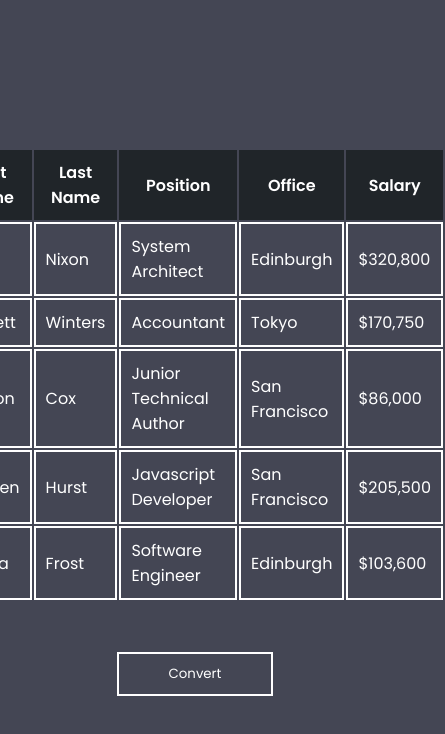
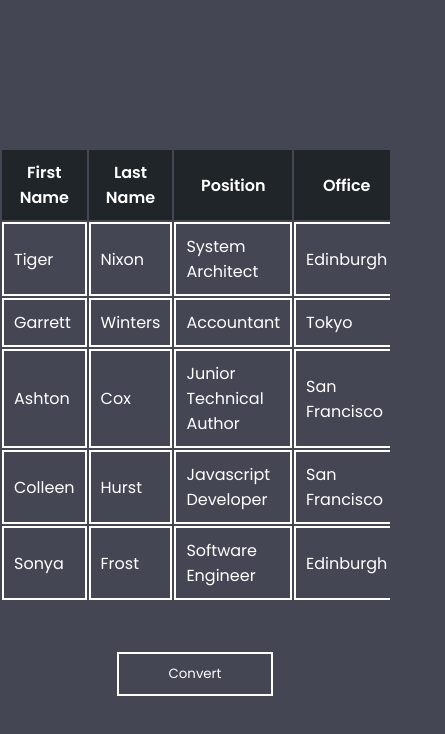
Before and after one commit to Kc1t/Html2Excel, a plain HTML site: page index.html in a window 390 px wide. Shown: the whole page, 445 px wide, since content can reach past the window. Drawn offline with Linux system fonts and the light colour scheme.

Commit message:
Responsividade + Icon

```diff
--- a/assets/css/style.css
+++ b/assets/css/style.css
@@ -48,3 +48,12 @@ button:hover{
     font-weight: bold;
     transition: 2ms ease;
 }
+
+@media (max-width: 767px) {
+    .table {
+      display: block;
+      width: 100%;
+      overflow-x: auto;
+      -webkit-overflow-scrolling: touch;
+    }
+  }
--- a/index.html
+++ b/index.html
@@ -5,7 +5,8 @@
     <meta http-equiv="X-UA-Compatible" content="IE=edge">
     <meta name="viewport" content="width=device-width, initial-scale=1.0">
     <link rel="stylesheet" href="/assets/css/style.css">
-    <title>Table2Excel</title>
+    <link rel="shortcut icon" href="/assets/img/excel.png" type="image/x-icon">
+    <title>Html2Excel</title>
 </head>
 <body>
 
```
Also changed, not shown: assets/img/excel.png (added).
